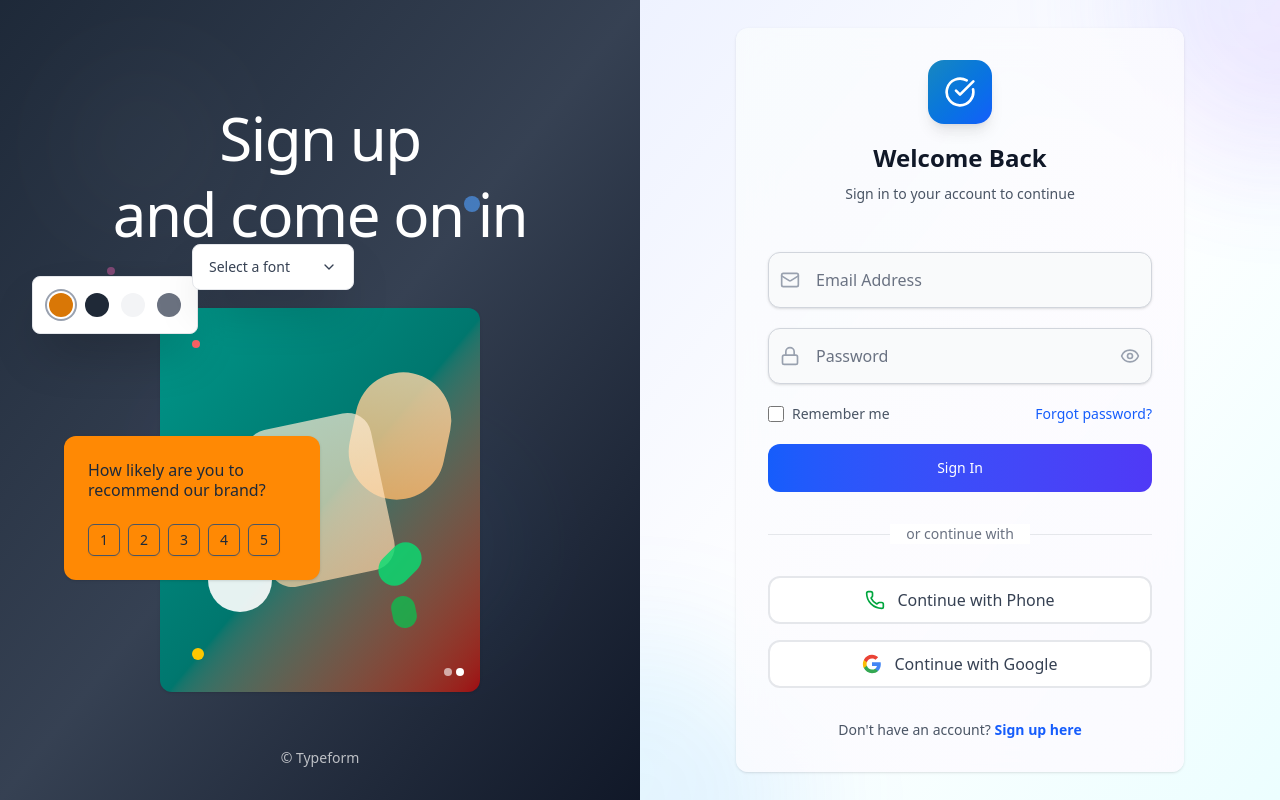
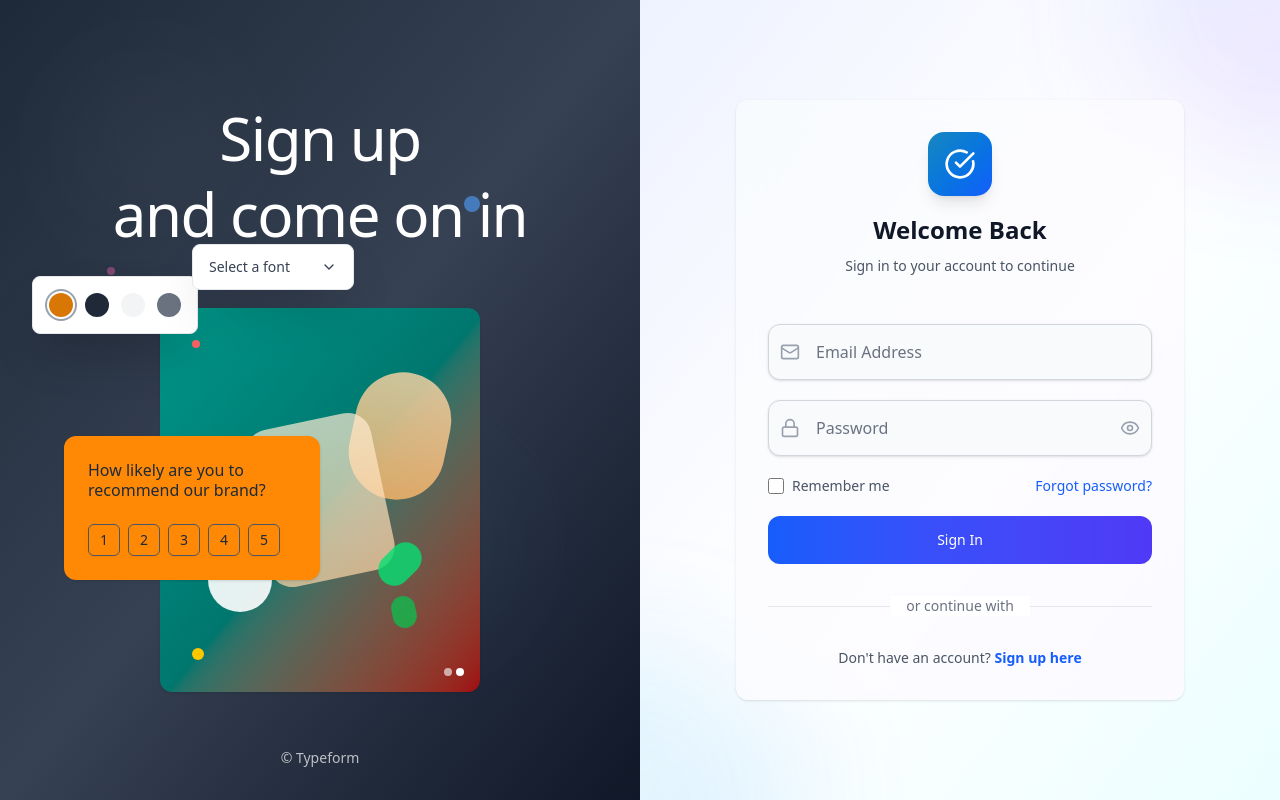
Before and after one commit to aabid2947/TradeFlow, a React (Vite) app: page /login in a window 1280 px wide. Built offline with nearby package versions, Linux system fonts and the light colour scheme.

Commit message:
messages

```diff
--- a/src/components/LoginForm.jsx
+++ b/src/components/LoginForm.jsx
@@ -263,10 +263,10 @@
 
             {/* Alternative sign-in options */}
             <div className="relative my-8"><div className="absolute inset-0 flex items-center"><div className="w-full border-t border-gray-200"></div></div><div className="relative flex justify-center text-sm"><span className="px-4 bg-white text-gray-500 font-medium">or continue with</span></div></div>
-            <div className="space-y-4">
+            {/* <div className="space-y-4">
               <button onClick={() => setCurrentFlow('phone')} className="w-full h-12 flex items-center justify-center border-2 border-gray-200 hover:border-gray-300 rounded-xl bg-white"><Phone className="w-5 h-5 text-green-600 mr-3" /> <span className="text-gray-700 font-medium">Continue with Phone</span></button>
               <button onClick={handleGoogleSignIn} disabled={isGoogleLoading} className="w-full h-12 flex items-center justify-center border-2 border-gray-200 hover:border-gray-300 rounded-xl bg-white"><GoogleLogo /> <span className="text-gray-700 font-medium">Continue with Google</span></button>
-            </div>
+            </div> */}
           </>
         );
     }
--- a/src/components/SignupForm.jsx
+++ b/src/components/SignupForm.jsx
@@ -453,7 +453,7 @@
               <div className="space-y-4">
                 {/* Google Sign-in */}
                 {/* Phone option */}
-                <button
+                {/* <button
                   onClick={() => { setPhoneFlow(true); setStep(1); setErrors({}) }}
                   className="w-full h-12 flex items-center justify-center border-2 border-gray-200 hover:border-gray-300 rounded-xl transition-all duration-200 transform hover:scale-[1.02] bg-white hover:bg-gray-50 group"
                 >
@@ -477,7 +477,7 @@
                       </span>
                     </>
                   )}
-                </button>
+                </button> */}
 
               </div>
 
```
